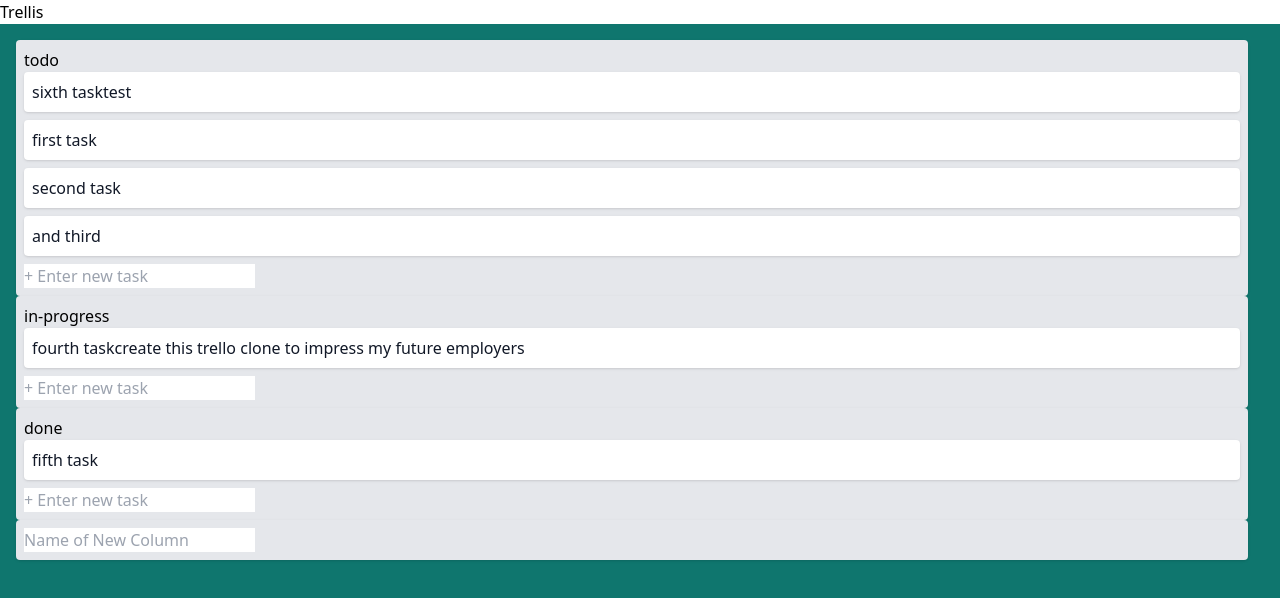
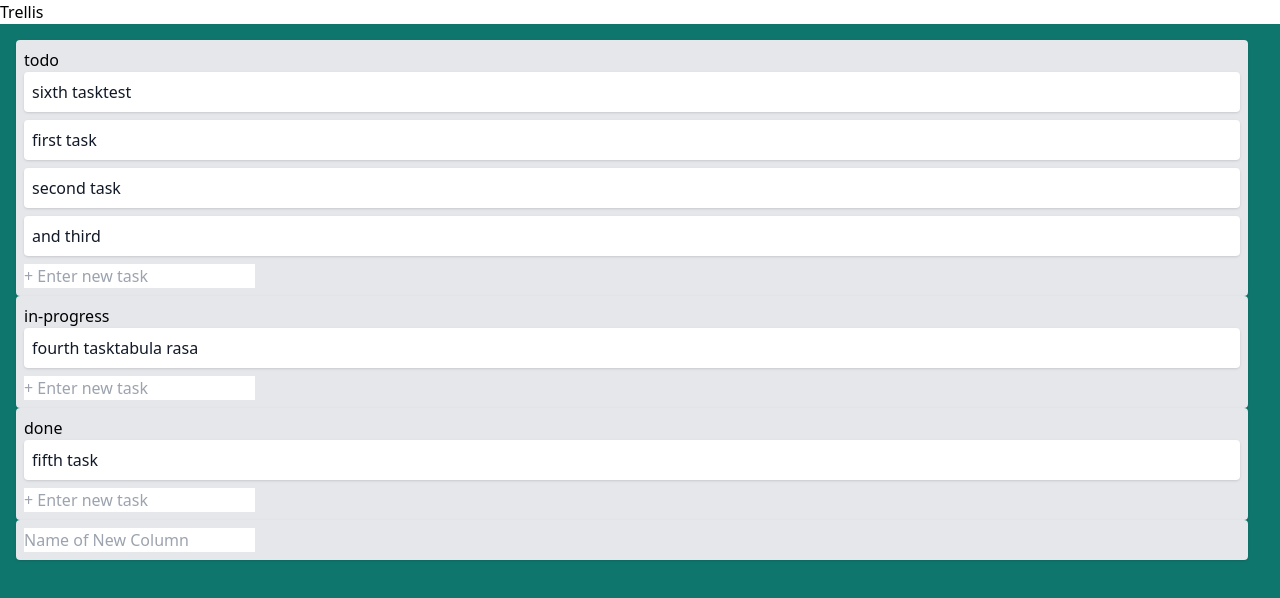
Before and after one commit to DoWhatThouWilt/trellis_x, a Vue app: page / in a window 1280 px wide. Shown: the top 598 px of the page. Built offline with nearby package versions, Linux system fonts and the light colour scheme.

Commit message:
tabula rasa

```diff
--- a/src/default-board.js
+++ b/src/default-board.js
@@ -35,7 +35,7 @@ export default {
       name: 'in-progress',
       tasks: [
         {
-          description: 'create this trello clone to impress my future employers',
+          description: 'tabula rasa',
           name: 'fourth task',
           id: uuid(),
           userAssigned: null
```
